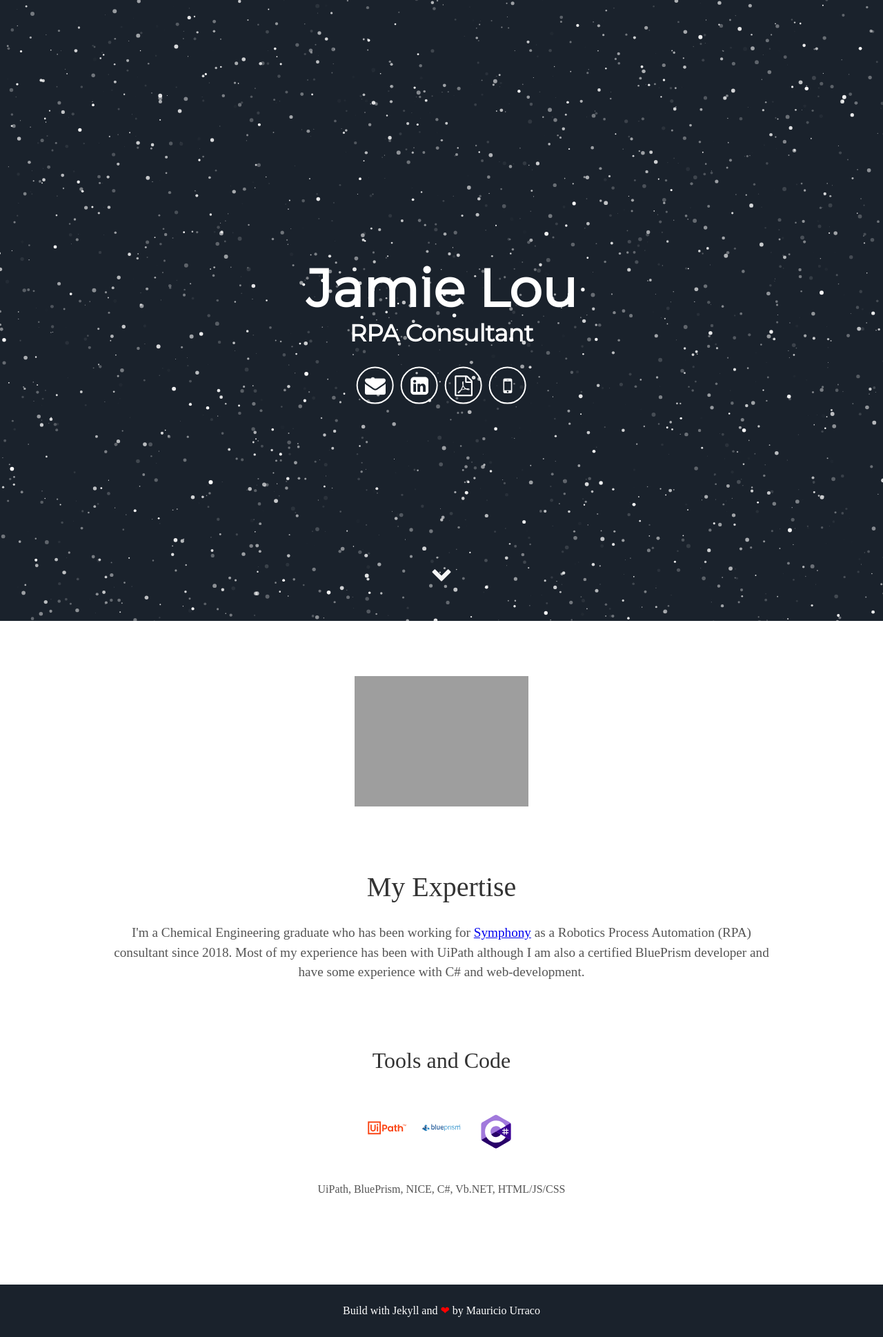
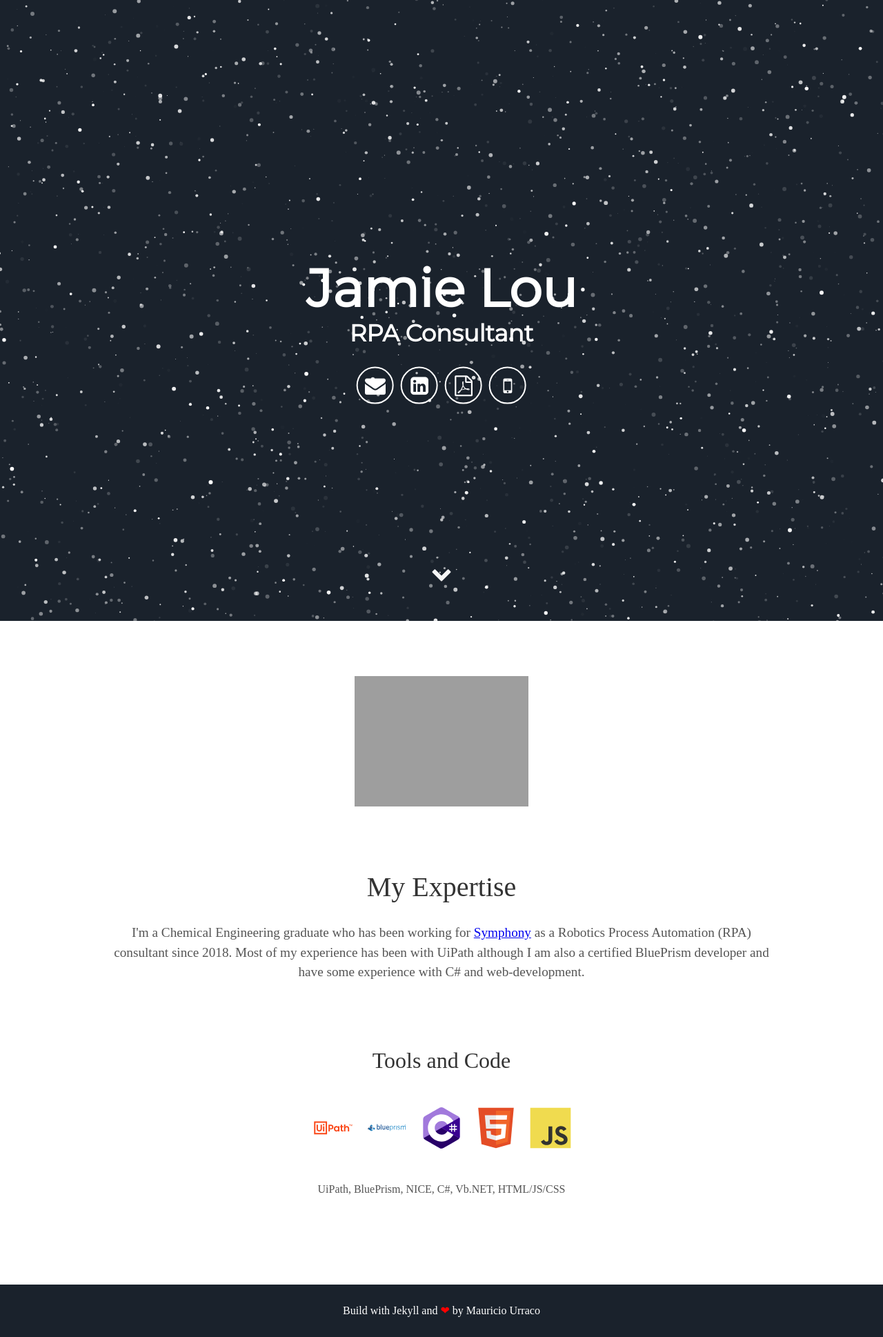
Before and after one commit to jlou711/jlou711.github.io, a Jekyll site: the page built from index.html, in a window 1280 px wide. Shown: the whole page at 69% size. Built offline with Jekyll 4.4.1, drawn with Linux system fonts in a browser that asks for light colours; some web fonts are replaced; grey boxes are pictures that could not be loaded.

Commit message:
Update about.html

```diff
--- a/_includes/about.html
+++ b/_includes/about.html
@@ -82,7 +82,7 @@
    </g>
  </g>
  </svg>
- <svg width="178px" height="144px" viewBox="0 0 256 288" version="1.1" xmlns="http://www.w3.org/2000/svg" xmlns:xlink="http://www.w3.org/1999/xlink" preserveAspectRatio="xMidYMid">
+ <svg width="256px" height="256px" viewBox="0 0 256 288">
   <g>
       <path d="M255.569,84.452376 C255.567,79.622376 254.534,75.354376 252.445,71.691376 C250.393,68.089376 247.32,65.070376 243.198,62.683376 C209.173,43.064376 175.115,23.505376 141.101,3.86637605 C131.931,-1.42762395 123.04,-1.23462395 113.938,4.13537605 C100.395,12.122376 32.59,50.969376 12.385,62.672376 C4.064,67.489376 0.015,74.861376 0.013,84.443376 C0,123.898376 0.013,163.352376 0,202.808376 C0,207.532376 0.991,211.717376 2.988,215.325376 C5.041,219.036376 8.157,222.138376 12.374,224.579376 C32.58,236.282376 100.394,275.126376 113.934,283.115376 C123.04,288.488376 131.931,288.680376 141.104,283.384376 C175.119,263.744376 209.179,244.186376 243.209,224.567376 C247.426,222.127376 250.542,219.023376 252.595,215.315376 C254.589,211.707376 255.582,207.522376 255.582,202.797376 C255.582,202.797376 255.582,123.908376 255.569,84.452376" fill="#A179DC" fill-rule="nonzero"></path>
       <path d="M128.182,143.241376 L2.988,215.325376 C5.041,219.036376 8.157,222.138376 12.374,224.579376 C32.58,236.282376 100.394,275.126376 113.934,283.115376 C123.04,288.488376 131.931,288.680376 141.104,283.384376 C175.119,263.744376 209.179,244.186376 243.209,224.567376 C247.426,222.127376 250.542,219.023376 252.595,215.315376 L128.182,143.241376" fill="#280068" fill-rule="nonzero"></path>
@@ -91,6 +91,12 @@
       <path d="M128.456752,48.625876 C163.600523,48.625876 194.283885,67.7121741 210.718562,96.0819435 L210.558192,95.808876 L169.209615,119.617159 C161.062959,105.823554 146.128136,96.5150717 128.996383,96.3233722 L128.456752,96.3203544 C102.331178,96.3203544 81.1506705,117.499743 81.1506705,143.625316 C81.1506705,152.168931 83.4284453,160.17752 87.3896469,167.094792 C95.543745,181.330045 110.872554,190.931398 128.456752,190.931398 C146.149522,190.931398 161.565636,181.208041 169.67832,166.820563 L169.481192,167.165876 L210.767678,191.083913 C194.51328,219.21347 164.25027,238.240861 129.514977,238.620102 L128.456752,238.625876 C93.2021701,238.625876 62.4315028,219.422052 46.0382398,190.902296 C38.0352471,176.979327 33.4561922,160.837907 33.4561922,143.625316 C33.4561922,91.1592636 75.9884604,48.625876 128.456752,48.625876 Z" fill="#FFFFFF" fill-rule="nonzero"></path>
   </g>
 </svg>
+<svg viewBox="0 0 128 128">
+  <path fill="#E44D26" d="M19.037 113.876l-10.005-112.215h109.936l-10.016 112.198-45.019 12.48z"></path><path fill="#F16529" d="M64 116.8l36.378-10.086 8.559-95.878h-44.937z"></path><path fill="#EBEBEB" d="M64 52.455h-18.212l-1.258-14.094h19.47v-13.762h-34.511l.33 3.692 3.382 37.927h30.799zM64 88.198l-.061.017-15.327-4.14-.979-10.975h-13.817l1.928 21.609 28.193 7.826.063-.017z"></path><path fill="#fff" d="M63.952 52.455v13.763h16.947l-1.597 17.849-15.35 4.143v14.319l28.215-7.82.207-2.325 3.234-36.233.335-3.696h-3.708zM63.952 24.599v13.762h33.244l.276-3.092.628-6.978.329-3.692z"></path>
+</svg>
+<svg viewBox="0 0 128 128">
+  <path fill="#F0DB4F" d="M1.408 1.408h125.184v125.185h-125.184z"></path><path fill="#323330" d="M116.347 96.736c-.917-5.711-4.641-10.508-15.672-14.981-3.832-1.761-8.104-3.022-9.377-5.926-.452-1.69-.512-2.642-.226-3.665.821-3.32 4.784-4.355 7.925-3.403 2.023.678 3.938 2.237 5.093 4.724 5.402-3.498 5.391-3.475 9.163-5.879-1.381-2.141-2.118-3.129-3.022-4.045-3.249-3.629-7.676-5.498-14.756-5.355l-3.688.477c-3.534.893-6.902 2.748-8.877 5.235-5.926 6.724-4.236 18.492 2.975 23.335 7.104 5.332 17.54 6.545 18.873 11.531 1.297 6.104-4.486 8.08-10.234 7.378-4.236-.881-6.592-3.034-9.139-6.949-4.688 2.713-4.688 2.713-9.508 5.485 1.143 2.499 2.344 3.63 4.26 5.795 9.068 9.198 31.76 8.746 35.83-5.176.165-.478 1.261-3.666.38-8.581zm-46.885-37.793h-11.709l-.048 30.272c0 6.438.333 12.34-.714 14.149-1.713 3.558-6.152 3.117-8.175 2.427-2.059-1.012-3.106-2.451-4.319-4.485-.333-.584-.583-1.036-.667-1.071l-9.52 5.83c1.583 3.249 3.915 6.069 6.902 7.901 4.462 2.678 10.459 3.499 16.731 2.059 4.082-1.189 7.604-3.652 9.448-7.401 2.666-4.915 2.094-10.864 2.07-17.444.06-10.735.001-21.468.001-32.237z"></path>
+</svg>
     <p>UiPath, BluePrism, NICE, C#, Vb.NET, HTML/JS/CSS</p>
   </div>
 </div>
```
